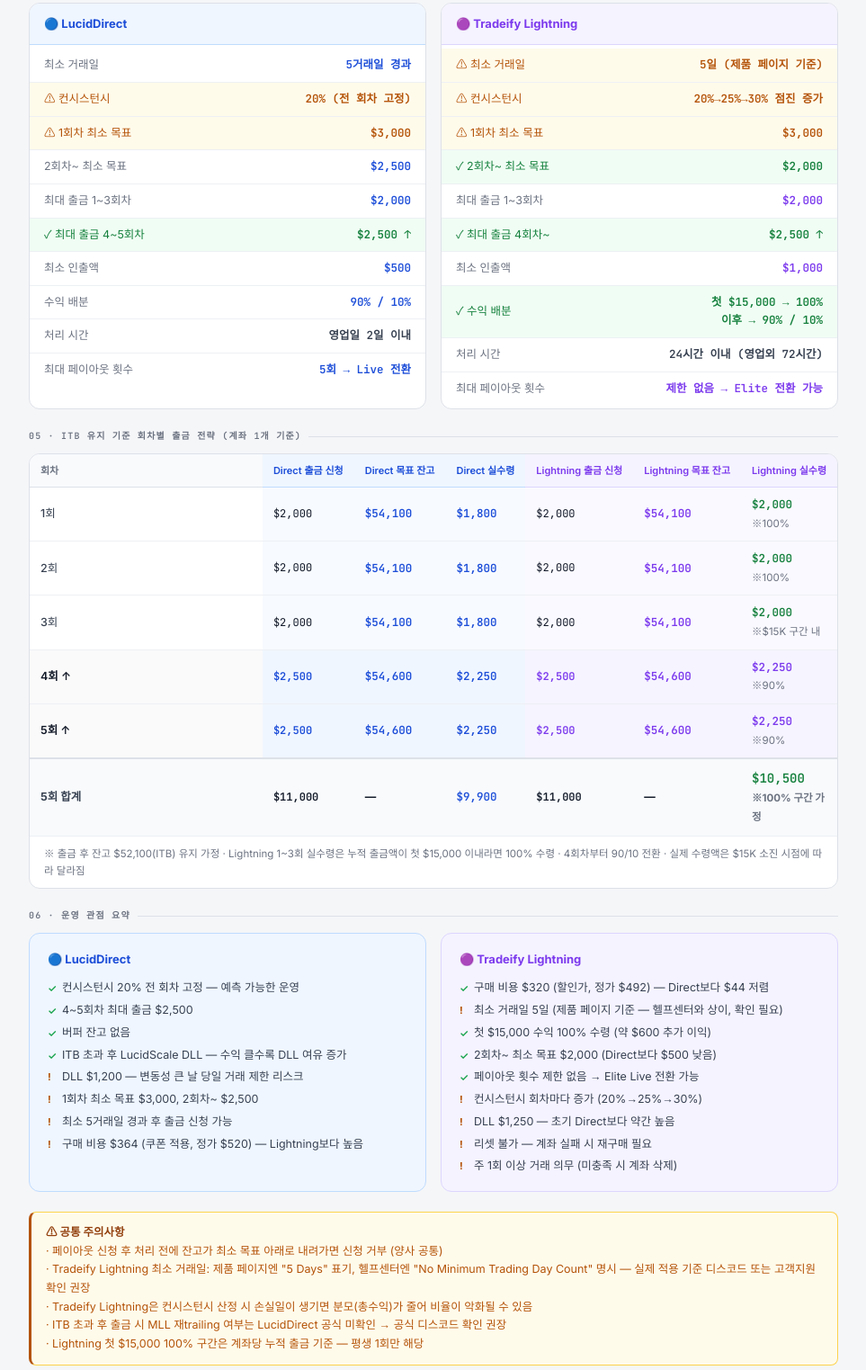
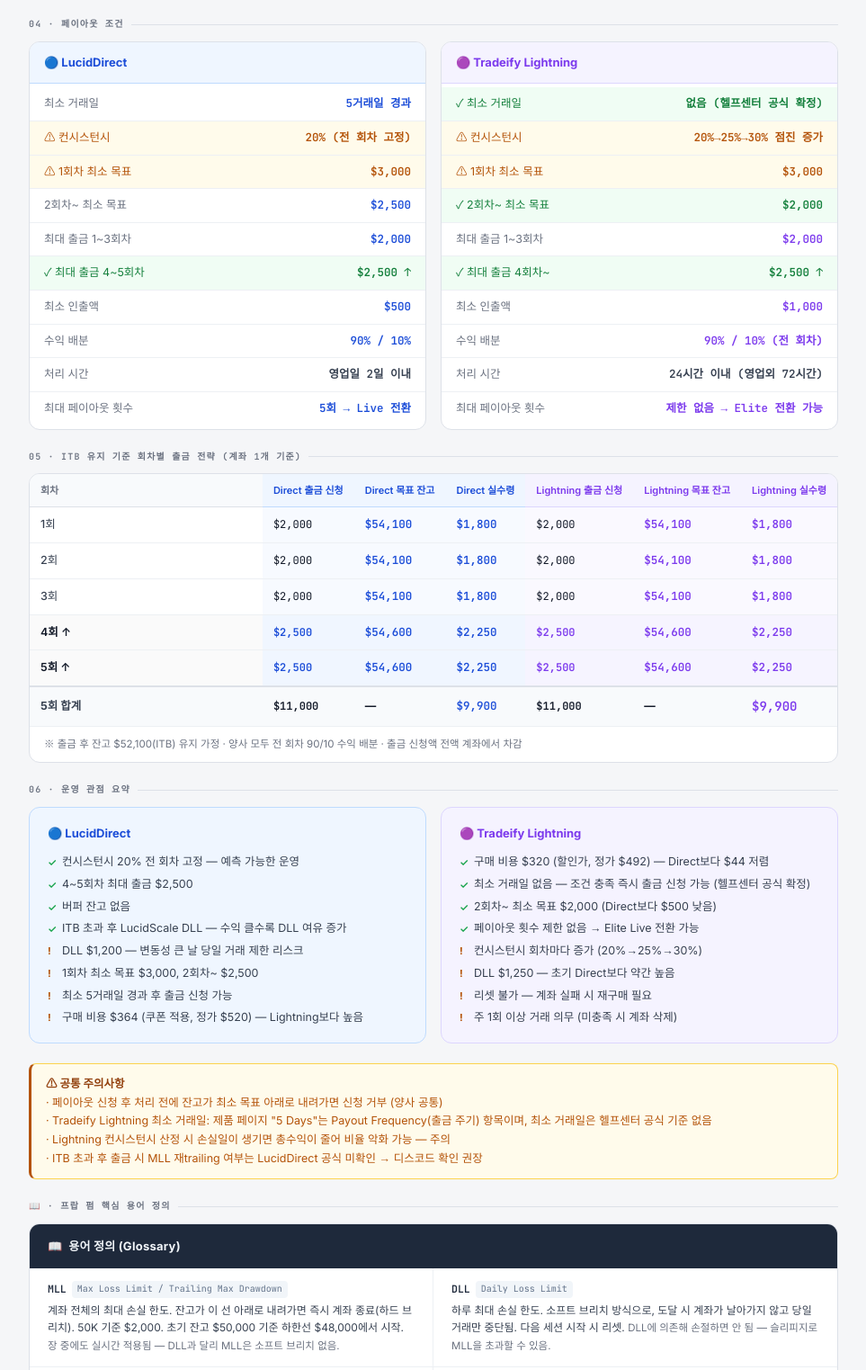
Before and after one commit to econodom/alphalog, a plain HTML site: page direct_vs_lightning_report.html in a window 1280 px wide. Shown: the part 1812-3335 px from the top of the page at 90% size, without its empty margins (158-1121 px from the left). Drawn offline with Linux system fonts and the light colour scheme.

Commit message:
Add files via upload

```diff
--- a/direct_vs_lightning_report.html
+++ b/direct_vs_lightning_report.html
@@ -583,7 +583,7 @@
         <tr class="key-row">
           <td class="item-label">Min Day to Payout</td>
           <td class="col-direct"><span class="tag tag-warn">5일</span> <span class="muted">(공식 제품 페이지 기준)</span></td>
-          <td class="col-lightning"><span class="tag tag-warn">5일</span> <span class="muted">(제품 페이지 기준 / 헬프센터엔 "없음" 명시 — 확인 필요)</span></td>
+          <td class="col-lightning"><span class="tag tag-green">없음</span> <span class="muted">(헬프센터 공식 확정 / 이미지 "5 Days"는 Payout Frequency 항목)</span></td>
         </tr>
         <tr>
           <td class="item-label">최소 활동 요건</td>
@@ -737,9 +737,9 @@
     <div class="payout-card pc-lightning">
       <div class="payout-card-header">🟣 Tradeify Lightning</div>
       <div class="payout-rows">
-        <div class="pr hl-warn">
-          <span class="pr-label">⚠ 최소 거래일</span>
-          <span class="pr-val" style="color:var(--warn);">5일 (제품 페이지 기준)</span>
+        <div class="pr hl-good">
+          <span class="pr-label">✓ 최소 거래일</span>
+          <span class="pr-val" style="color:var(--good);">없음 (헬프센터 공식 확정)</span>
         </div>
         <div class="pr hl-warn">
           <span class="pr-label">⚠ 컨시스턴시</span>
@@ -765,9 +765,9 @@
           <span class="pr-label">최소 인출액</span>
           <span class="pr-val" style="color:var(--lightning);">$1,000</span>
         </div>
-        <div class="pr hl-good">
-          <span class="pr-label">✓ 수익 배분</span>
-          <span class="pr-val" style="color:var(--good);">첫 $15,000 → 100%<br>이후 → 90% / 10%</span>
+        <div class="pr">
+          <span class="pr-label">수익 배분</span>
+          <span class="pr-val" style="color:var(--lightning);">90% / 10% (전 회차)</span>
         </div>
         <div class="pr">
           <span class="pr-label">처리 시간</span>
@@ -807,7 +807,7 @@
           <td class="col-direct"><span class="val-direct">$1,800</span></td>
           <td class="col-lightning"><span class="mono">$2,000</span></td>
           <td class="col-lightning"><span class="val-lightning">$54,100</span></td>
-          <td class="col-lightning"><span class="val-good">$2,000</span> <span class="muted">※100%</span></td>
+          <td class="col-lightning"><span class="val-lightning">$1,800</span></td>
         </tr>
         <tr>
           <td class="item-label">2회</td>
@@ -816,7 +816,7 @@
           <td class="col-direct"><span class="val-direct">$1,800</span></td>
           <td class="col-lightning"><span class="mono">$2,000</span></td>
           <td class="col-lightning"><span class="val-lightning">$54,100</span></td>
-          <td class="col-lightning"><span class="val-good">$2,000</span> <span class="muted">※100%</span></td>
+          <td class="col-lightning"><span class="val-lightning">$1,800</span></td>
         </tr>
         <tr>
           <td class="item-label">3회</td>
@@ -825,7 +825,7 @@
           <td class="col-direct"><span class="val-direct">$1,800</span></td>
           <td class="col-lightning"><span class="mono">$2,000</span></td>
           <td class="col-lightning"><span class="val-lightning">$54,100</span></td>
-          <td class="col-lightning"><span class="val-good">$2,000</span> <span class="muted">※$15K 구간 내</span></td>
+          <td class="col-lightning"><span class="val-lightning">$1,800</span></td>
         </tr>
         <tr class="key-row">
           <td class="item-label">4회 ↑</td>
@@ -834,7 +834,7 @@
           <td class="col-direct"><span class="val-direct">$2,250</span></td>
           <td class="col-lightning"><span class="mono" style="color:var(--lightning); font-weight:700;">$2,500</span></td>
           <td class="col-lightning"><span class="val-lightning">$54,600</span></td>
-          <td class="col-lightning"><span class="val-lightning">$2,250</span> <span class="muted">※90%</span></td>
+          <td class="col-lightning"><span class="val-lightning">$2,250</span></td>
         </tr>
         <tr class="key-row">
           <td class="item-label">5회 ↑</td>
@@ -843,7 +843,7 @@
           <td class="col-direct"><span class="val-direct">$2,250</span></td>
           <td class="col-lightning"><span class="mono" style="color:var(--lightning); font-weight:700;">$2,500</span></td>
           <td class="col-lightning"><span class="val-lightning">$54,600</span></td>
-          <td class="col-lightning"><span class="val-lightning">$2,250</span> <span class="muted">※90%</span></td>
+          <td class="col-lightning"><span class="val-lightning">$2,250</span></td>
         </tr>
       </tbody>
       <tfoot>
@@ -854,12 +854,12 @@
           <td class="col-direct"><span class="val-direct">$9,900</span></td>
           <td class="col-lightning"><span class="mono">$11,000</span></td>
           <td class="col-lightning">—</td>
-          <td class="col-lightning"><span class="val-good" style="font-size:14px;">$10,500</span> <span class="muted">※100% 구간 가정</span></td>
+          <td class="col-lightning"><span class="val-lightning" style="font-size:14px;">$9,900</span></td>
         </tr>
       </tfoot>
     </table>
     <div style="padding:10px 16px; font-size:11.5px; color:var(--text-3); border-top:1px solid var(--border-light);">
-      ※ 출금 후 잔고 $52,100(ITB) 유지 가정 · Lightning 1~3회 실수령은 누적 출금액이 첫 $15,000 이내라면 100% 수령 · 4회차부터 90/10 전환 · 실제 수령액은 $15K 소진 시점에 따라 달라짐
+      ※ 출금 후 잔고 $52,100(ITB) 유지 가정 · 양사 모두 전 회차 90/10 수익 배분 · 출금 신청액 전액 계좌에서 차감
     </div>
   </div>
 </div>
@@ -885,8 +885,7 @@
       <h3>🟣 Tradeify Lightning</h3>
       <ul>
         <li class="pro">구매 비용 $320 (할인가, 정가 $492) — Direct보다 $44 저렴</li>
-        <li class="con">최소 거래일 5일 (제품 페이지 기준 — 헬프센터와 상이, 확인 필요)</li>
-        <li class="pro">첫 $15,000 수익 100% 수령 (약 $600 추가 이익)</li>
+        <li class="pro">최소 거래일 없음 — 조건 충족 즉시 출금 신청 가능 (헬프센터 공식 확정)</li>
         <li class="pro">2회차~ 최소 목표 $2,000 (Direct보다 $500 낮음)</li>
         <li class="pro">페이아웃 횟수 제한 없음 → Elite Live 전환 가능</li>
         <li class="con">컨시스턴시 회차마다 증가 (20%→25%→30%)</li>
@@ -902,10 +901,9 @@
 <div class="notice">
   <strong>⚠ 공통 주의사항</strong><br>
   · 페이아웃 신청 후 처리 전에 잔고가 최소 목표 아래로 내려가면 신청 거부 (양사 공통)<br>
-  · Tradeify Lightning 최소 거래일: 제품 페이지엔 "5 Days" 표기, 헬프센터엔 "No Minimum Trading Day Count" 명시 — 실제 적용 기준 디스코드 또는 고객지원 확인 권장<br>
-  · Tradeify Lightning은 컨시스턴시 산정 시 손실일이 생기면 분모(총수익)가 줄어 비율이 악화될 수 있음<br>
-  · ITB 초과 후 출금 시 MLL 재trailing 여부는 LucidDirect 공식 미확인 → 공식 디스코드 확인 권장<br>
-  · Lightning 첫 $15,000 100% 구간은 계좌당 누적 출금 기준 — 평생 1회만 해당
+  · Tradeify Lightning 최소 거래일: 제품 페이지 "5 Days"는 Payout Frequency(출금 주기) 항목이며, 최소 거래일은 헬프센터 공식 기준 없음<br>
+  · Lightning 컨시스턴시 산정 시 손실일이 생기면 총수익이 줄어 비율 악화 가능 — 주의<br>
+  · ITB 초과 후 출금 시 MLL 재trailing 여부는 LucidDirect 공식 미확인 → 디스코드 확인 권장
 </div>
 
 <!-- ── 용어 정의 ── -->
@@ -967,7 +965,7 @@
 
       <div class="glos-item">
         <div class="glos-term">수익 배분 <span class="glos-abbr">Profit Split</span></div>
-        <div class="glos-def">실현 수익을 트레이더와 프랍 펌이 나누는 비율. LucidDirect: 전 회차 90/10. Tradeify Lightning: 첫 $15,000 누적 출금까지 100%, 이후 90/10. <em>출금 신청액 전액이 계좌에서 차감되고, 배분 비율에 따른 금액이 실제 입금.</em></div>
+        <div class="glos-def">실현 수익을 트레이더와 프랍 펌이 나누는 비율. LucidDirect · Tradeify Lightning 모두 전 회차 90/10. <em>출금 신청액 전액이 계좌에서 차감되고, 90%가 실제 입금됨.</em></div>
       </div>
 
       <div class="glos-item">
```
